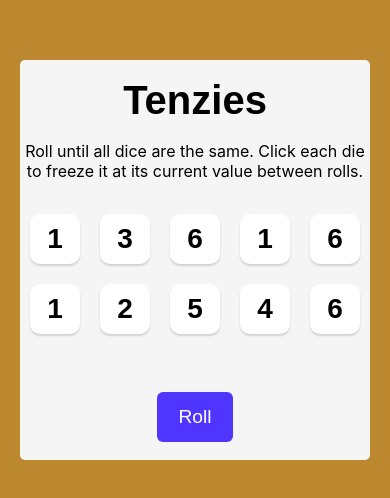
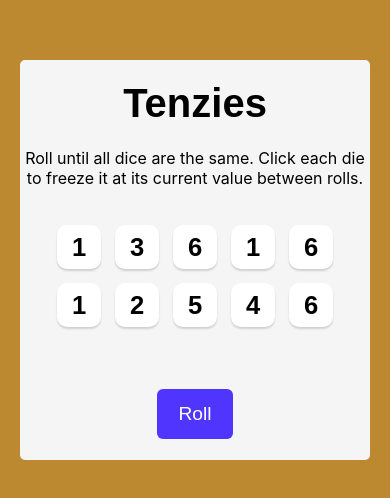
Before and after one commit to itsjohnnyproano/tenzies-react, a React (Vite) app: page / in a window 390 px wide. Shown: the part 162-660 px from the top of the page. Built offline with nearby package versions, Linux system fonts and the light colour scheme.

Commit message:
added mobile

```diff
--- a/src/index.css
+++ b/src/index.css
@@ -89,3 +89,16 @@ button.roll-dice {
   white-space: nowrap;
   border: 0;
 }
+
+@media (max-width: 480px) {
+  .dice-container {
+    gap: 14px;
+    padding-inline: 12px;
+  }
+
+  .dice-container button {
+    height: 44px;
+    width: 44px;
+    font-size: 1.6rem;
+  }
+}
```
